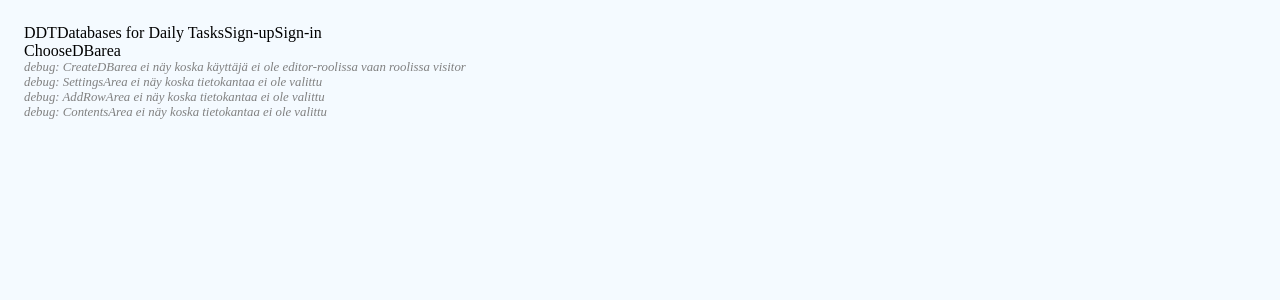
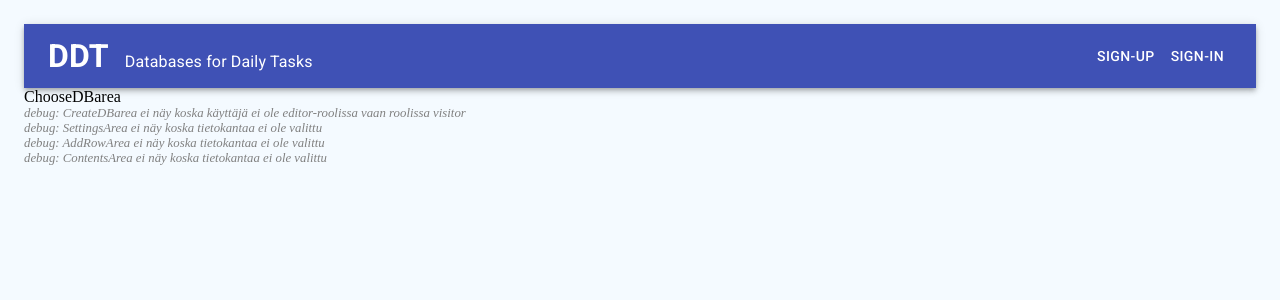
Before and after one commit to eliparviainen/rekrykurssi_harkkatyo, a React (Create React App) app in the folder frontend_react/: page / in a window 1280 px wide. Shown: the top 300 px of the page. Built offline with nearby package versions, Linux system fonts and the light colour scheme; the HTML template or start-up script is replaced by a standard one.

Commit message:
material-ui käyttöön frontendiin (navbar ja sign-up-in-out-napit)

```diff
--- /dev/null
+++ b/frontend_react/public/index.html
@@ -0,0 +1,49 @@
+<!DOCTYPE html>
+<html lang="en">
+  <head>
+    <meta charset="utf-8" />
+    <link rel="icon" href="%PUBLIC_URL%/favicon.ico" />
+    <meta name="viewport" content="width=device-width, initial-scale=1" />
+    <meta name="theme-color" content="#000000" />
+    <meta
+      name="description"
+      content="Web site created using create-react-app"
+    />
+    <!--
+      manifest.json provides metadata used when your web app is installed on a
+      user's mobile device or desktop. See https://developers.google.com/web/fundamentals/web-app-manifest/
+    -->
+    <link rel="manifest" href="%PUBLIC_URL%/manifest.json" />
+    <!--
+      Notice the use of %PUBLIC_URL% in the tags above.
+      It will be replaced with the URL of the `public` folder during the build.
+      Only files inside the `public` folder can be referenced from the HTML.
+
+      Unlike "/favicon.ico" or "favicon.ico", "%PUBLIC_URL%/favicon.ico" will
+      work correctly both with client-side routing and a non-root public URL.
+      Learn how to configure a non-root public URL by running `npm run build`.
+      -->
+
+    <!--
+<link rel="stylesheet" href="//cdn.jsdelivr.net/npm/semantic-ui@2.4.2/dist/semantic.min.css" />
+-->
+
+    <link rel="stylesheet" href="https://fonts.googleapis.com/css?family=Roboto:300,400,500,700&display=swap" />
+
+    <title>Rekrykurssi 2019 harkkatyö</title>
+  </head>
+  <body>
+    <noscript>You need to enable JavaScript to run this app.</noscript>
+    <div id="root"></div>
+    <!--
+      This HTML file is a template.
+      If you open it directly in the browser, you will see an empty page.
+
+      You can add webfonts, meta tags, or analytics to this file.
+      The build step will place the bundled scripts into the <body> tag.
+
+      To begin the development, run `npm start` or `yarn start`.
+      To create a production bundle, use `npm run build` or `yarn build`.
+    -->
+  </body>
+</html>
--- a/frontend_react/src/App.css
+++ b/frontend_react/src/App.css
@@ -7,6 +7,50 @@ body {
 .App {
     padding: 1em;
  }
+
+.pagetop {
+    margin-bottom: 1em;
+}
+
+.logo {
+    margin-right: 0.5em;
+    font-weight: bold;
+    font-size: 2em;
+}
+
+.tagline {
+    font-weight: normal;
+    font-size: 1em;
+    color: darkgreen;
+}
+
+.navitem {
+    .position: relative;
+    float:right;
+/*    margin: 0.5em;  */
+}
+
+.navitem:hover, .navitem:active {
+    color: darkblue
+}
+
+
+
+.button {
+    width: 5em;
+    font-style: normal;
+    font-weight: normal;
+    height: 1.5em;
+    background-color: darkblue;
+    text-align: center;
+    border-radius: 5px;
+    color: white;
+    margin: 4px;
+    padding-top: 7px;
+    padding-bottom: 5px;
+    padding-left: 20px;
+    padding-right: 20px;
+}
 
 // ============================================================
 // SIIVOAMATTA
@@ -160,21 +204,6 @@ body {
 
 }
 
-.button {
-    font-style: normal;
-    font-weight: normal;
-    height: 1.5em;
-    background-color: blue;
-    text-align: center;
-    border-radius: 5px;
-    color: white;
-    margin: 2px;
-    padding-top: 5px;
-    padding-bottom: 5px;
-    padding-left: 20px;
-    padding-right: 20px;
-}
-
 
 .removeConfirm {
     border-style: solid;
--- a/frontend_react/src/App.js
+++ b/frontend_react/src/App.js
@@ -1,6 +1,14 @@
 import React from 'react';
 import './App.css';
 import OpenCloseArea from './comps/OpenCloseArea';
+
+import AppBar from '@material-ui/core/AppBar'
+import Toolbar from '@material-ui/core/Toolbar'
+import Typography from '@material-ui/core/Typography'
+//import List from '@material-ui/core/List'
+//import ListItem from '@material-ui/core/ListItem'
+//import ListItemText from '@material-ui/core/ListItemText'
+import Button from '@material-ui/core/Button'
 
 //import MainLayout from './comps/MainLayout';
 //import Login from './comps/Login';
@@ -104,6 +112,10 @@ class ContentsArea extends OpenCloseArea {
 }
 
 
+
+
+
+
 class LoginPage extends React.Component {
 
     render() {
@@ -112,7 +124,9 @@ class LoginPage extends React.Component {
 	return(
 		<div>
 		LoginPage {this.props.action} = {buttonName}
+	    <Typography>
 		<div className="button" onClick={buttonFun} style={{width:"10em"}}>{buttonName}</div>
+		</Typography>
 	    </div>
 	)
     }
@@ -123,29 +137,33 @@ class NavBar extends React.Component {
 
     signInOptions = () => {
 	if (this.props.appState.userRole === "visitor") {
-	    return(<span>
-		   <span className="navitem" onClick={this.props.appFuns.initiateSignUp}>Sign-up</span>
-		   <span className="navitem" onClick={this.props.appFuns.initiateSignIn}>Sign-in</span>
-		   </span>)
+
+	    return(<div>
+		   <Button color="inherit" onClick={this.props.appFuns.initiateSignUp}>Sign-up</Button>
+		   <Button color="inherit" onClick={this.props.appFuns.initiateSignIn}>Sign-in</Button>
+		   </div>
+		  )
+
 	} else {
 	    return(
-		   <span className="navitem" onClick={this.props.appFuns.initiateSignOut}>Sign-out</span>
+		    <Button color="inherit" onClick={this.props.appFuns.initiateSignOut}>Sign-out</Button>
 		   )
 
 	}
     }
     render() {
-
-		return(
-			<div>
-			<div className="pagetop">
+	return(
+		<div>
+		<AppBar position="static">
+		<Toolbar>
+                <Typography type="title" style={{ flex: 1 }}>
 		<span className="logo">DDT</span>
-		<span className="tagline">Databases for Daily Tasks</span>
-			{this.signInOptions()}
-			<br/>
-			</div>
-		</div>
-
+		<span>Databases for Daily Tasks</span>
+		</Typography>
+		{this.signInOptions()}
+            </Toolbar>
+        </AppBar>
+        </div>
 	)
     }
 }
@@ -246,12 +264,10 @@ class App extends React.Component {
     //======================================================================
 
     initiateSignUp = () => {
-	console.log("KESKEN: signup");
 	this.appToSignUpState();
     }
 
     initiateSignIn = () => {
-	console.log("KESKEN: signin");
 	this.appToSignInState();
     }
 
```
